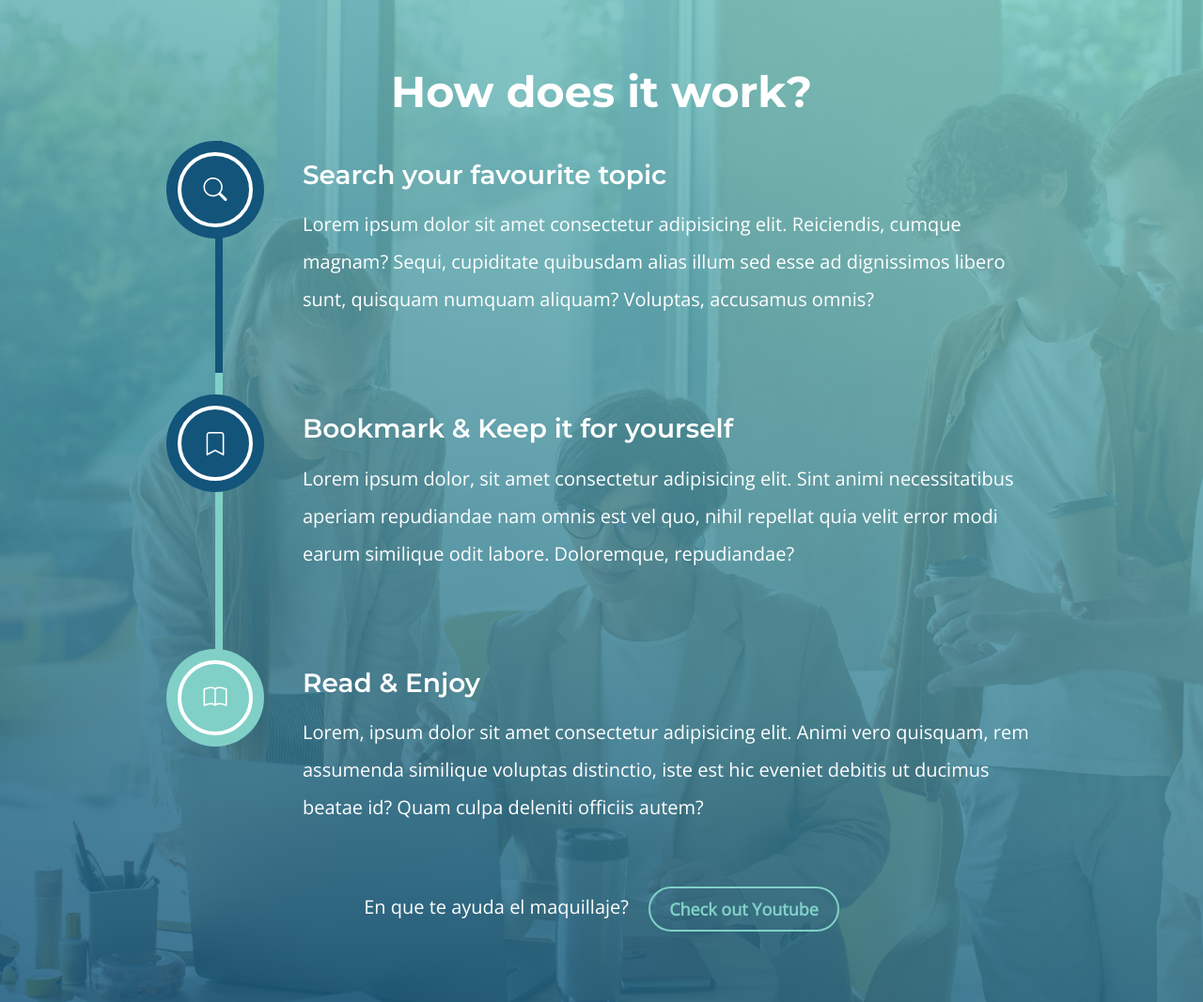
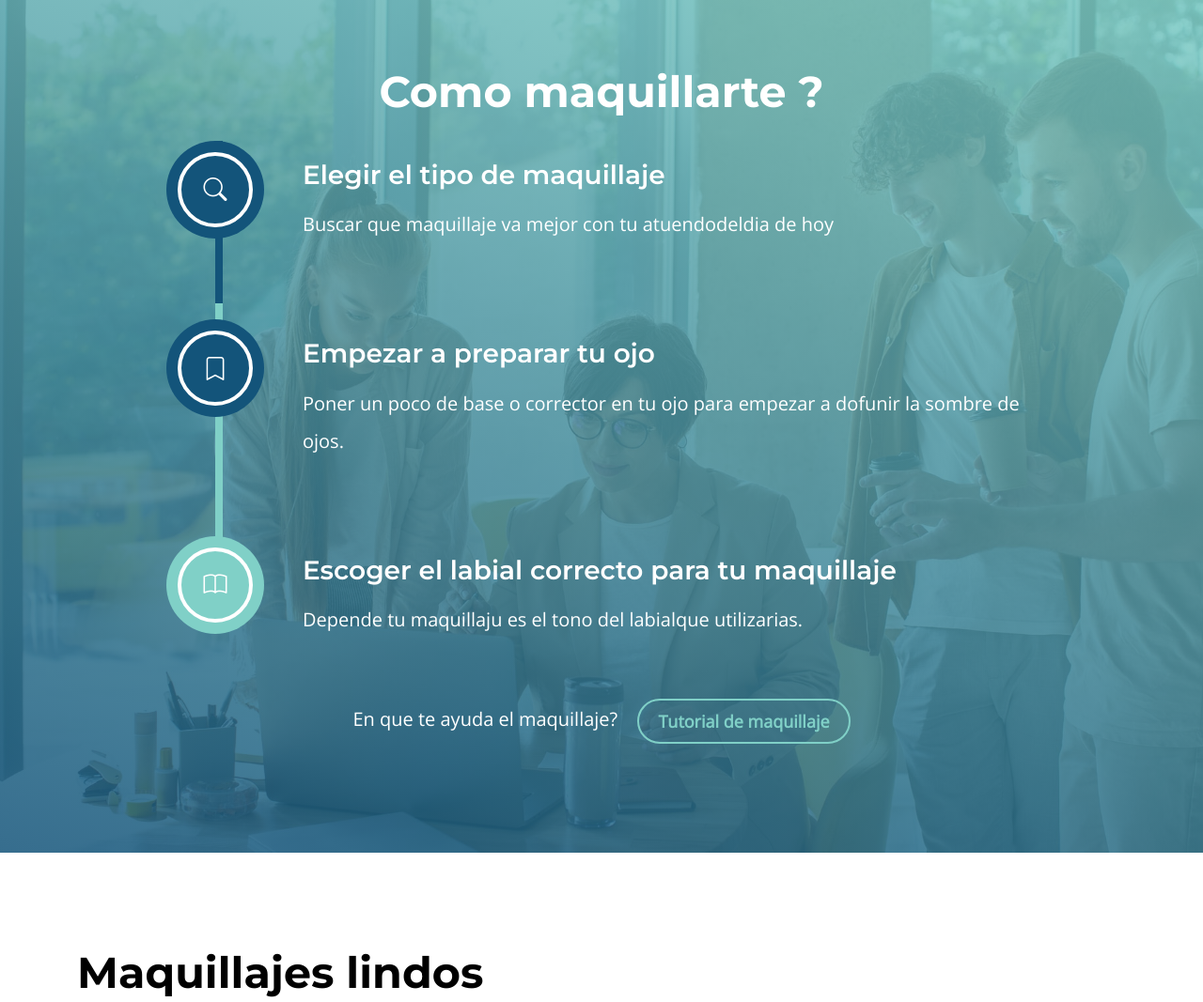
Before and after one commit to karime132/plantilla2.0, a plain HTML site: page index.html in a window 1280 px wide. Shown: the part 1780-2847 px from the top of the page at 94% size. Drawn offline with nearby package versions, Linux system fonts and the light colour scheme.

Commit message:
Update index.html

```diff
--- a/index.html
+++ b/index.html
@@ -518,7 +518,7 @@ https://templatemo.com/tm-590-topic-listing
                     <div class="row">
 
                         <div class="col-12 text-center">
-                            <h2 class="text-white mb-4">How does it work?</h1>
+                            <h2 class="text-white mb-4">Como maquillarte ?</h1>
                         </div>
 
                         <div class="col-lg-10 col-12 mx-auto">
@@ -529,9 +529,9 @@ https://templatemo.com/tm-590-topic-listing
                                     </div>
 
                                     <li>
-                                        <h4 class="text-white mb-3">Search your favourite topic</h4>
+                                        <h4 class="text-white mb-3">Elegir el tipo de maquillaje</h4>
 
-                                        <p class="text-white">Lorem ipsum dolor sit amet consectetur adipisicing elit. Reiciendis, cumque magnam? Sequi, cupiditate quibusdam alias illum sed esse ad dignissimos libero sunt, quisquam numquam aliquam? Voluptas, accusamus omnis?</p>
+                                        <p class="text-white">Buscar que maquillaje va mejor con tu atuendodeldia de hoy</p>
 
                                         <div class="icon-holder">
                                           <i class="bi-search"></i>
@@ -539,19 +539,18 @@ https://templatemo.com/tm-590-topic-listing
                                     </li>
 
                                     <li>
-                                        <h4 class="text-white mb-3">Bookmark &amp; Keep it for yourself</h4>
+                                        <h4 class="text-white mb-3">Empezar a preparar tu ojo</h4>
 
-                                        <p class="text-white">Lorem ipsum dolor, sit amet consectetur adipisicing elit. Sint animi necessitatibus aperiam repudiandae nam omnis est vel quo, nihil repellat quia velit error modi earum similique odit labore. Doloremque, repudiandae?</p>
-
+                                        <p class="text-white">Poner un poco de base o corrector en tu ojo para empezar a dofunir la sombre de ojos. </p>
                                         <div class="icon-holder">
                                           <i class="bi-bookmark"></i>
                                         </div>
                                     </li>
 
                                     <li>
-                                        <h4 class="text-white mb-3">Read &amp; Enjoy</h4>
+                                        <h4 class="text-white mb-3">Escoger el labial correcto para tu maquillaje</h4>
 
-                                        <p class="text-white">Lorem, ipsum dolor sit amet consectetur adipisicing elit. Animi vero quisquam, rem assumenda similique voluptas distinctio, iste est hic eveniet debitis ut ducimus beatae id? Quam culpa deleniti officiis autem?</p>
+                                        <p class="text-white">Depende tu maquillaju es el tono del labialque utilizarias.</p>
 
                                         <div class="icon-holder">
                                           <i class="bi-book"></i>
@@ -564,7 +563,7 @@ https://templatemo.com/tm-590-topic-listing
                         <div class="col-12 text-center mt-5">
                             <p class="text-white">
                                 En que te ayuda el maquillaje?
-                                <a href="#" class="btn custom-btn custom-border-btn ms-3">Check out Youtube</a>
+                                <a href="#" class="btn custom-btn custom-border-btn ms-3">Tutorial de maquillaje</a>
                             </p>
                         </div>
                     </div>
```
